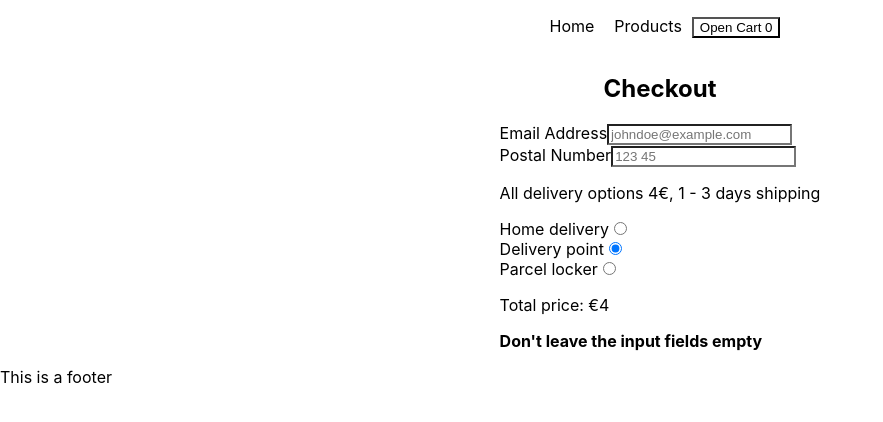
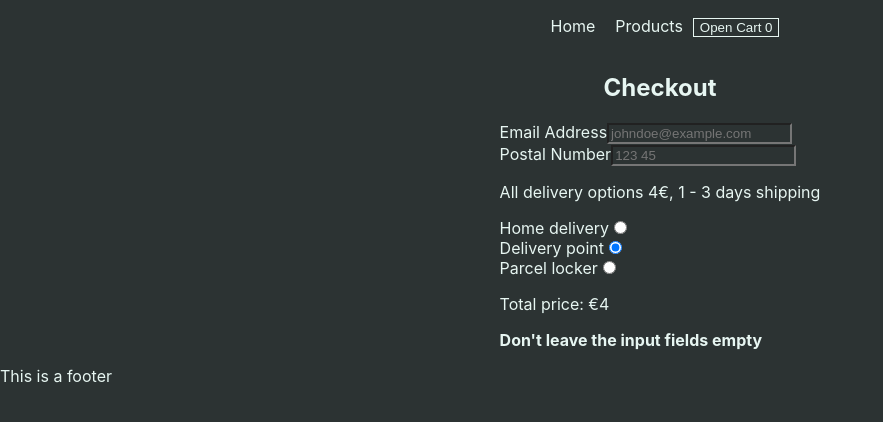
Before and after one commit to Rasweb/React-JS-Context-e-Shop, a React (Create React App) app: page /checkout in a window 1280 px wide. Shown: the top 422 px of the page, without its empty margins (0-883 px from the left). Built offline with nearby package versions, Linux system fonts and the light colour scheme.

Commit message:
Added some darkmode colors

```diff
--- a/src/App.css
+++ b/src/App.css
@@ -1,7 +1,7 @@
 * {
   /* Light mode */
-  background-color: white;
-  color: black;
+  background-color: #2c3333;
+  color: #e7f6f2;
 
   /* Dark Mode */
   /* background-color: #181a1b; */
@@ -12,3 +12,7 @@ a {
   margin: 10px;
   text-decoration: none;
 }
+
+button {
+  border: 1px solid #e7f6f2;
+}
--- a/src/styledComponents/StyledDiv.jsx
+++ b/src/styledComponents/StyledDiv.jsx
@@ -26,13 +26,12 @@ export const StyledModalDiv = styled.div`
   justify-content: center;
   width: 66vw;
   margin: auto;
-  background-color: #fefefe;
+
   border: 1px solid #888;
   @media screen and (min-width: 1024px) {
     justify-content: center;
     width: 22vw;
     margin: auto;
-    background-color: #fefefe;
     border: 1px solid #888;
   }
 `;
```
